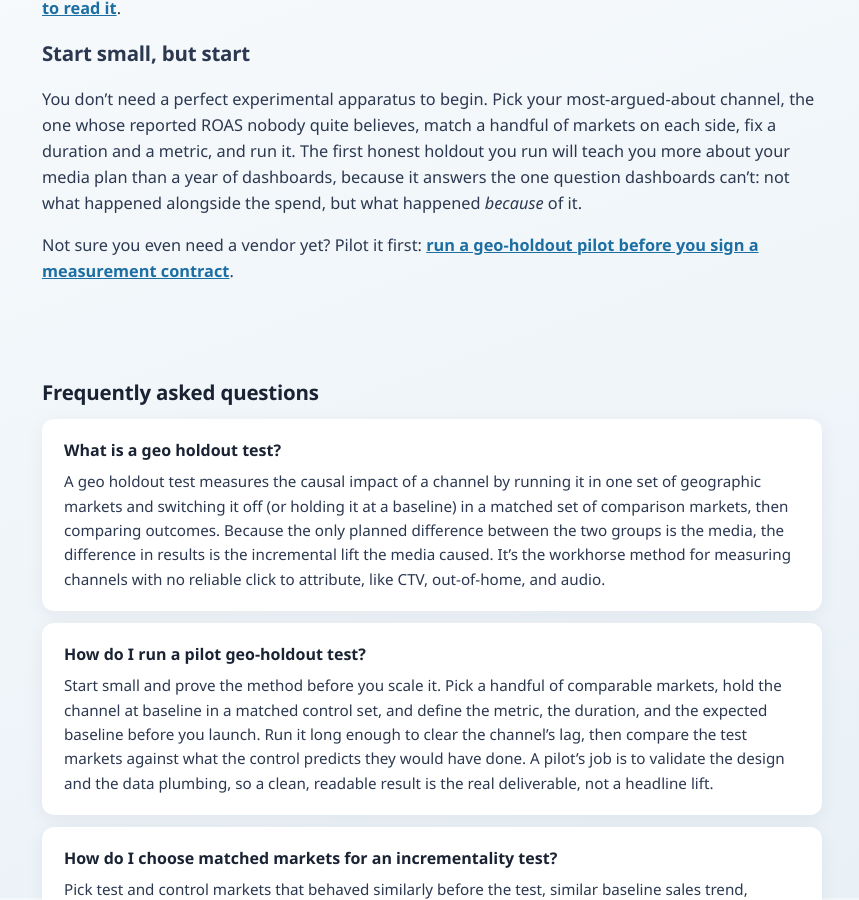
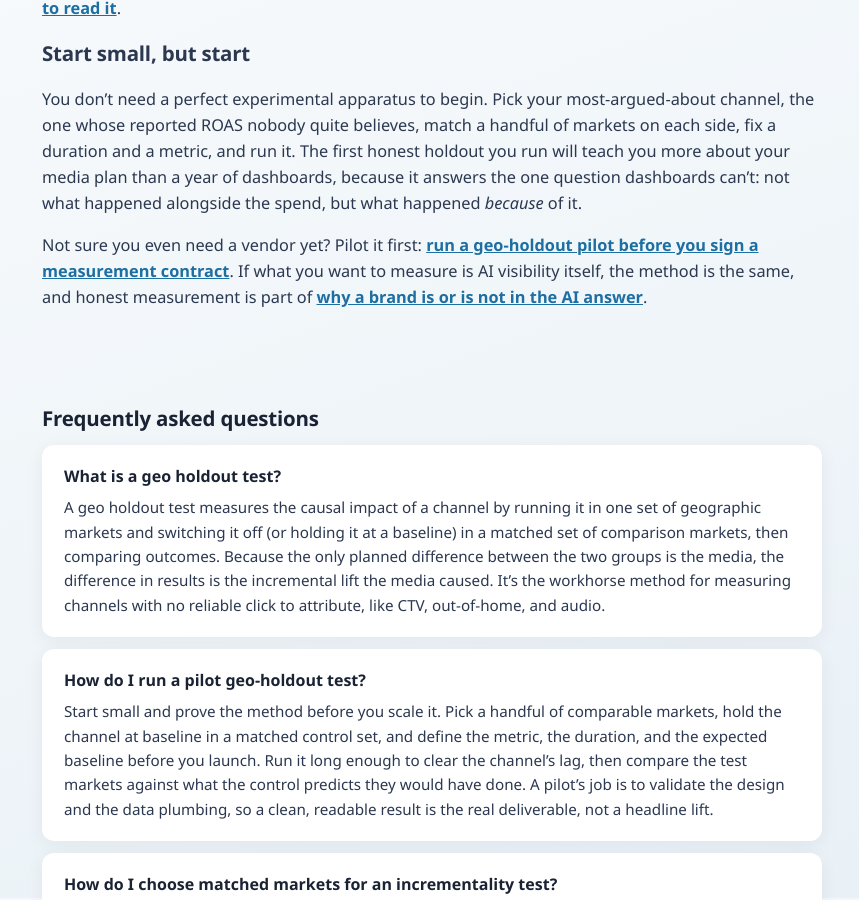
Before and after one commit to lsobrinski-marketing/lindseysobrinski.com, a Jekyll site: the page built from _posts/2026-07-25-how-to-run-a-geo-holdout-test.md, in a window 1280 px wide and 900 px high, scrolled down 3602 px. Shown: the whole window, without its empty margins (208-1067 px from the left). Built offline with Jekyll 4.4.1, drawn with Linux system fonts in a browser that asks for light colours.

Commit message:
Make AI-answer cluster two-way: six spoke posts link up to the flagship
Add one contextual up-link to /blog/why-your-brand-is-not-in-the-ai-answer/
from each of the six reason/mechanism posts the flagship points down to,
so the hub-and-spoke cluster links in both directions.

Co-Authored-By: Claude Opus 4.8 <noreply@anthropic.com>

```diff
--- a/_posts/2026-07-25-how-to-run-a-geo-holdout-test.md
+++ b/_posts/2026-07-25-how-to-run-a-geo-holdout-test.md
@@ -118,4 +118,4 @@ The defense against all of them is the same: design the entire test, markets, du
 
 You don't need a perfect experimental apparatus to begin. Pick your most-argued-about channel, the one whose reported ROAS nobody quite believes, match a handful of markets on each side, fix a duration and a metric, and run it. The first honest holdout you run will teach you more about your media plan than a year of dashboards, because it answers the one question dashboards can't: not what happened alongside the spend, but what happened *because* of it.
 
-Not sure you even need a vendor yet? Pilot it first: [run a geo-holdout pilot before you sign a measurement contract](/blog/geo-holdout-pilot-before-a-measurement-contract/).
+Not sure you even need a vendor yet? Pilot it first: [run a geo-holdout pilot before you sign a measurement contract](/blog/geo-holdout-pilot-before-a-measurement-contract/). If what you want to measure is AI visibility itself, the method is the same, and honest measurement is part of [why a brand is or is not in the AI answer](/blog/why-your-brand-is-not-in-the-ai-answer/).
```
Also changed, not shown: _posts/2026-07-10-the-source-of-truth-gap.md (+1 -1 lines), _posts/2026-07-13-answer-first-product-and-category-pages.md (+1 -1 lines), _posts/2026-07-24-your-javascript-site-is-invisible-to-ai-crawlers.md (+1 -1 lines), _posts/2026-08-19-the-4-ps-of-ai-visibility.md (+1 -1 lines), _posts/2026-10-29-ai-agents-wont-recommend-what-they-cant-verify.md (+2 -0 lines).
